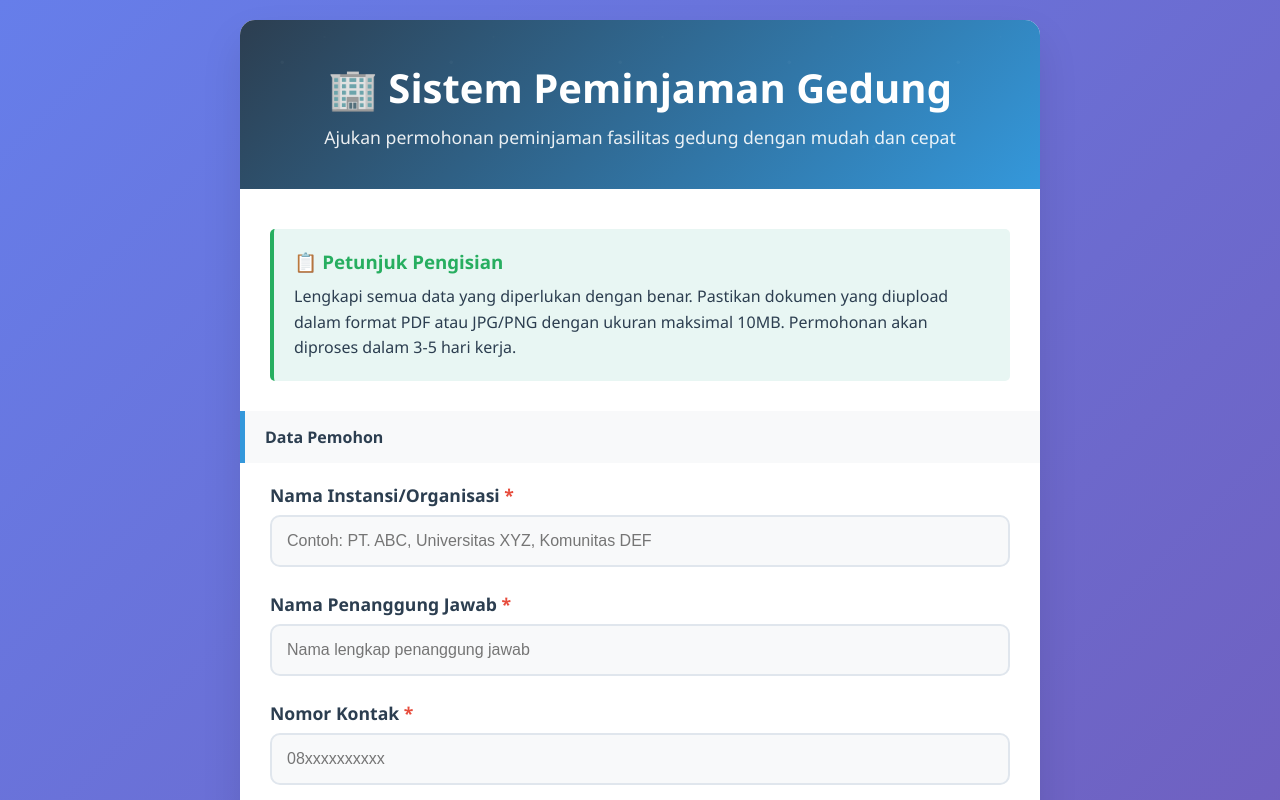
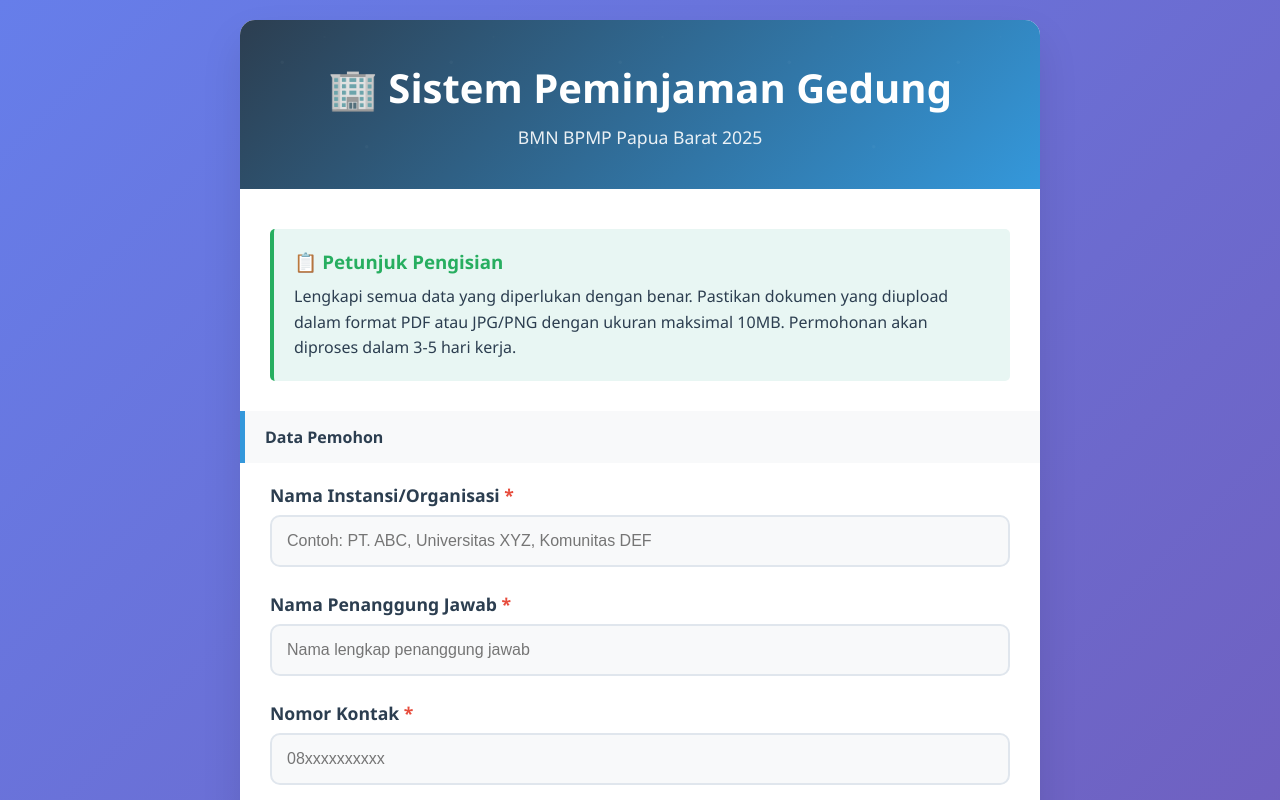
Before and after one commit to bpmppb/PG_BMN, a plain HTML site: page index.html in a window 1280 px wide. Shown: the top 800 px of the page. Drawn offline with Linux system fonts and the light colour scheme.

Commit message:
Update index.html

```diff
--- a/index.html
+++ b/index.html
@@ -260,7 +260,7 @@
     <div class="container">
         <div class="header">
             <h1>🏢 Sistem Peminjaman Gedung</h1>
-            <p>Ajukan permohonan peminjaman fasilitas gedung dengan mudah dan cepat</p>
+            <p>BMN BPMP Papua Barat 2025</p>
         </div>
 
         <div class="form-container">
```
